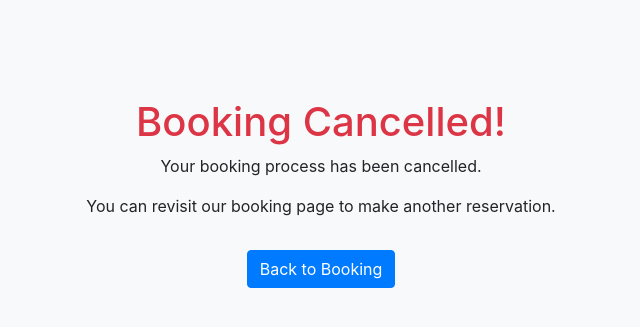
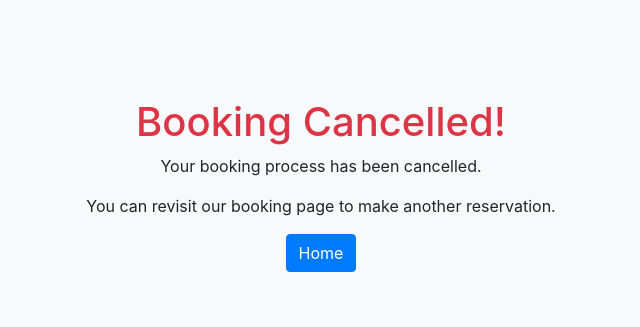
Before and after one commit to Md-Merazul-Islam/Hotel-Book-Api-Using-DRF, a Django app: page /payment/cancel/ in a window 1280 px wide. Shown: the top 327 px of the page, without its empty margins (319-959 px from the left). Run offline with Django 5.2, Linux system fonts and the light colour scheme; some libraries are stand-ins or nearby versions.

Commit message:
update button

```diff
--- a/payment/templates/book_confirm_email.html
+++ b/payment/templates/book_confirm_email.html
@@ -1,6 +1,6 @@
 <html>
 <body>
-    <h2>Booking Confirmation! Waiting for Payment celar.</h2>
+    <h2>Booking Confirmation!</h2>
     <p>Dear {{ user.username }},</p>
     <p>Thank you for booking with us. Here are your booking details.</p>
     <ul>
--- a/payment/templates/booking_cancel.html
+++ b/payment/templates/booking_cancel.html
@@ -1,12 +1,12 @@
 <!DOCTYPE html>
 <html lang="en">
   <head>
-    <meta charset="UTF-8">
-    <meta http-equiv="X-UA-Compatible" content="IE=edge">
-    <meta name="viewport" content="width=device-width, initial-scale=1.0">
+    <meta charset="UTF-8" />
+    <meta http-equiv="X-UA-Compatible" content="IE=edge" />
+    <meta name="viewport" content="width=device-width, initial-scale=1.0" />
     <title>Booking Cancelled</title>
     <!-- Bootstrap CSS -->
-    <link href="https://stackpath.bootstrapcdn.com/bootstrap/4.5.2/css/bootstrap.min.css" rel="stylesheet">
+    <link href="https://stackpath.bootstrapcdn.com/bootstrap/4.5.2/css/bootstrap.min.css" rel="stylesheet" />
     <style>
       body {
         background-color: #f8f9fa;
@@ -31,7 +31,9 @@
           <h1 class="mt-5 text-danger">Booking Cancelled!</h1>
           <p>Your booking process has been cancelled.</p>
           <p>You can revisit our booking page to make another reservation.</p>
-                <a href="#" class="btn btn-primary mt-3">Back to Booking</a>
+          <p>
+            <a id="homeLink" href="https://bluskybooking.netlify.app/" class="btn btn-primary">Home</a>
+          </p>
         </div>
       </div>
     </div>
@@ -39,5 +41,14 @@
     <script src="https://code.jquery.com/jquery-3.5.1.slim.min.js"></script>
     <script src="https://cdn.jsdelivr.net/npm/@popperjs/core@2.5.4/dist/umd/popper.min.js"></script>
     <script src="https://stackpath.bootstrapcdn.com/bootstrap/4.5.2/js/bootstrap.min.js"></script>
+    <script>
+      document.addEventListener('DOMContentLoaded', function () {
+        const homeLink = document.getElementById('homeLink')
+        homeLink.addEventListener('click', function (event) {
+          event.preventDefault()
+          window.location.href = 'https://bluskybooking.netlify.app/'
+        })
+      })
+    </script>
   </body>
 </html>
```
Also changed, not shown: payment/templates/booking_fail.html (+10 -1 lines). Lines whose indentation alone changed are shown as unchanged.
